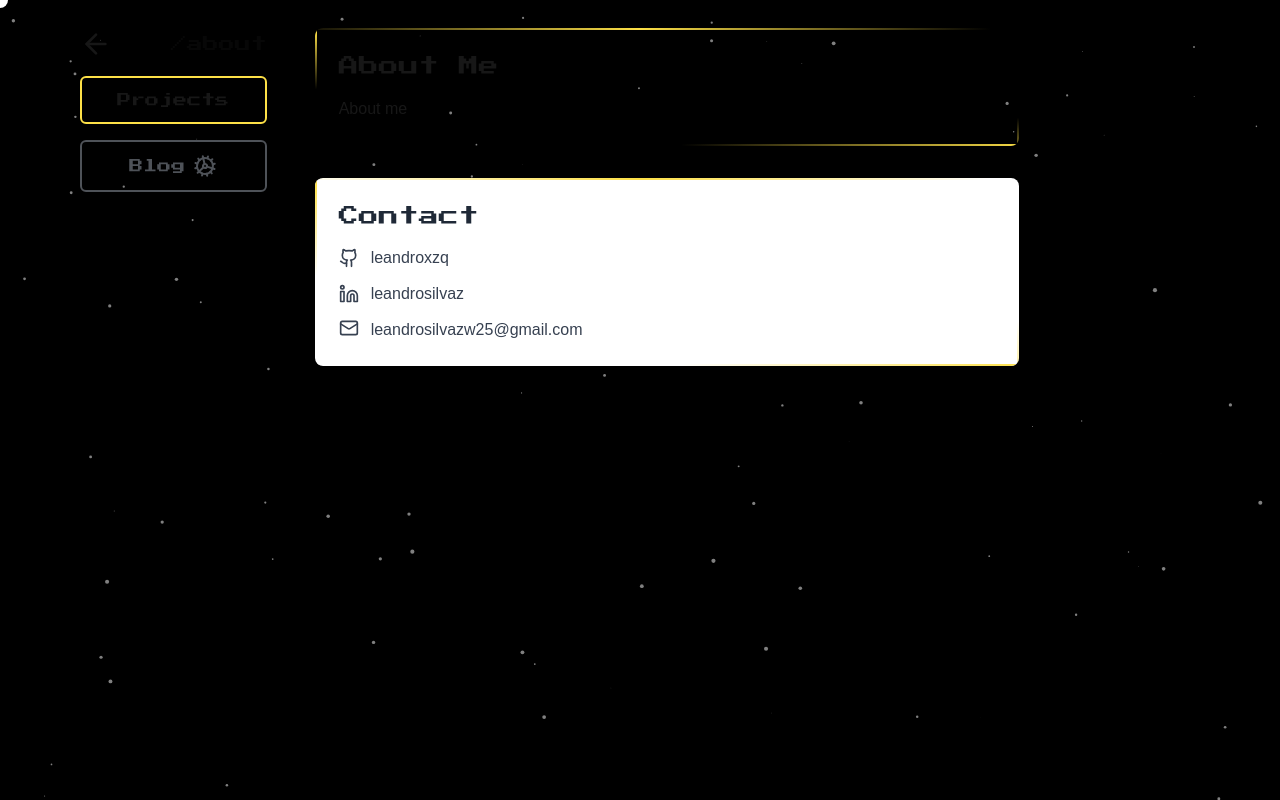
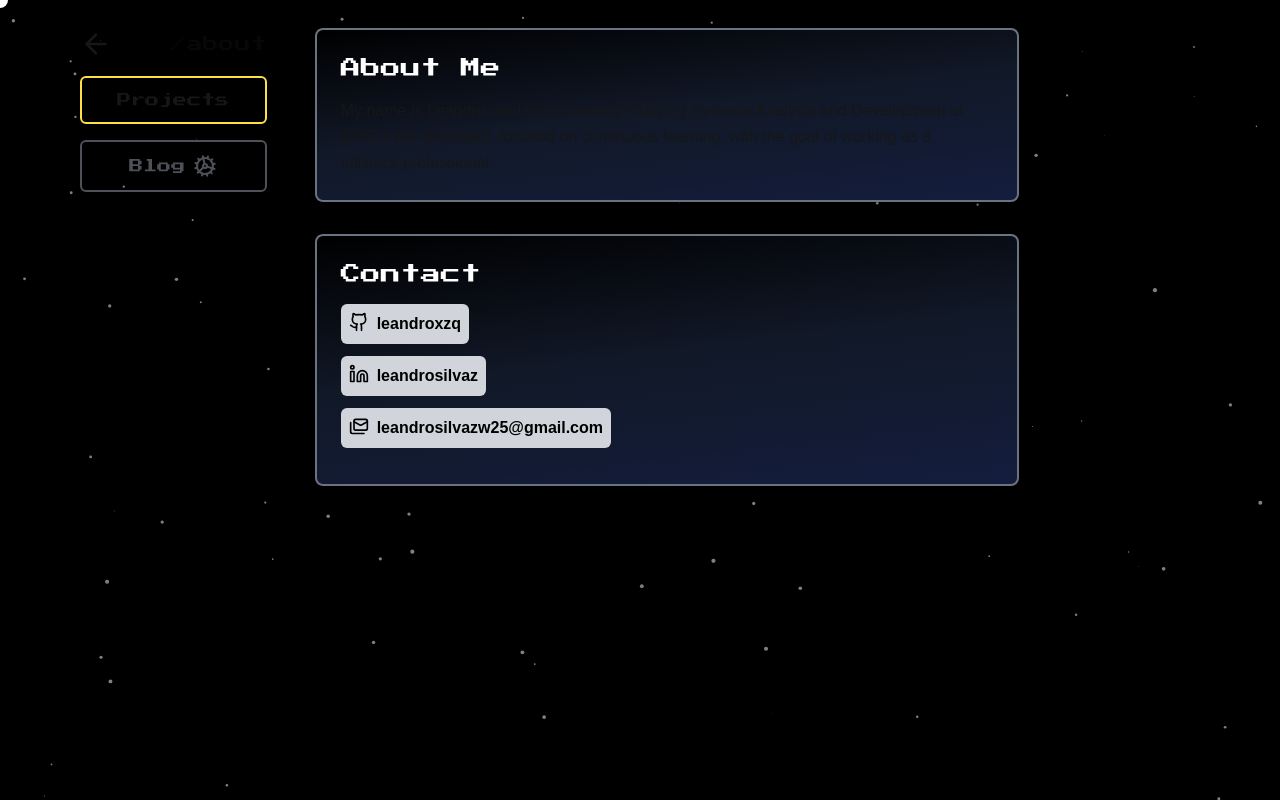
Before and after one commit to leandroxzq/leandroxzq.github.io, a Next.js app: page /about in a window 1280 px wide. Built offline with nearby package versions, Linux system fonts and the light colour scheme.

Commit message:
componentizing cards for the page and improving the card style

```diff
--- a/src/app/about/page.tsx
+++ b/src/app/about/page.tsx
@@ -1,74 +1,62 @@
 'use client'
 
 import Page from '@/components/Page'
-import RotatingLines from '@/components/RotatingLines'
+import ContainerMotion from '@/components/ContainerMotion'
 
 import { Press_Start_2P } from 'next/font/google'
-import { Github, Linkedin, Mail } from 'lucide-react'
-import { motion } from 'framer-motion'
+import { Github, Linkedin, Mails } from 'lucide-react'
 
 const pressStart2P = Press_Start_2P({
   subsets: ['latin'],
   weight: '400',
 })
 
+const Links = [
+  {
+    icon: <Github className="w-5 h-5" />,
+    href: 'https://github.com/leandroxzq',
+    span: 'leandroxzq',
+  },
+  {
+    icon: <Linkedin className="w-5 h-5" />,
+    href: 'https://www.linkedin.com/in/leandrosilvaz/',
+    span: 'leandrosilvaz',
+  },
+  {
+    icon: <Mails className="w-5 h-5" />,
+    href: '',
+    span: 'leandrosilvazw25@gmail.com',
+  },
+]
+
 export default function About() {
   return (
     <Page>
-      <div className="space-y-8">
-        <motion.section
-          initial={{ opacity: 0, y: 20 }}
-          animate={{ opacity: 1, y: 0 }}
-          className="relative dark:bg-gray-900 p-6 rounded-lg shadow-md overflow-hidden"
-        >
-          <RotatingLines />
-          <div className="relative z-10">
-            <h3 className={`text-xl font-semibold mb-4 ${pressStart2P.className}`}>About Me</h3>
-            <p className="leading-relaxed">About me</p>
-          </div>
-        </motion.section>
+      <ContainerMotion>
+        <h3 className={`text-xl font-bold text-white mb-4 ${pressStart2P.className}`}>About Me</h3>
+        <p className="leading-relaxed">
+          My name is Leandro, and I am currently studying Systems Analysis and Development at IFPE.
+          I am dedicated, focused on continuous learning, with the goal of working as a fullstack
+          professional.
+        </p>
+      </ContainerMotion>
 
-        <motion.section
-          initial={{ opacity: 0, y: 20 }}
-          animate={{ opacity: 1, y: 0 }}
-          transition={{ delay: 0.3 }}
-          className="relative bg-white dark:bg-gray-900 p-6 rounded-lg shadow-md overflow-hidden"
-        >
-          <RotatingLines />
-          <div className="relative z-10">
-            <h3
-              className={`text-xl font-semibold text-gray-800 dark:text-white mb-4 ${pressStart2P.className}`}
-            >
-              Contact
-            </h3>
-            <div className="space-y-3">
-              <a
-                className="flex items-center gap-3 text-gray-700 dark:text-gray-300 hover:text-blue-600 dark:hover:text-blue-400 transition-colors"
-                href="https://github.com/leandroxzq"
-                target="_blank"
-                rel="noopener noreferrer"
-              >
-                <Github className="w-5 h-5" />
-                <span>leandroxzq</span>
-              </a>
-              <a
-                className="flex items-center gap-3 text-gray-700 dark:text-gray-300 hover:text-blue-600 dark:hover:text-blue-400 transition-colors"
-                href="https://www.linkedin.com/in/leandrosilvaz/"
-                target="_blank"
-                rel="noopener noreferrer"
-              >
-                <Linkedin className="w-5 h-5" />
-                <span>leandrosilvaz</span>
-              </a>
+      <ContainerMotion delay={0.3}>
+        <h3 className={`text-xl font-bold text-white mb-4 ${pressStart2P.className}`}>Contact</h3>
 
-              <p className="flex gap-3 text-gray-700 dark:text-gray-300 hover:text-blue-600 dark:hover:text-blue-400 transition-colors">
-                <Mail className="w-5 h-5" />
-                <span>leandrosilvazw25@gmail.com</span>
-              </p>
-            </div>
-          </div>
-        </motion.section>
-      </div>
+        {Links.map((link, index) => (
+          <a
+            key={index}
+            className="flex w-fit p-2 gap-2 font-semibold rounded-md text-black bg-gray-300 hover:text-blue-600 transition-colors mb-3"
+            href={link.href}
+            target="_blank"
+            rel="noopener noreferrer"
+          >
+            {link.icon}
+            <span>{link.span}</span>
+          </a>
+        ))}
+      </ContainerMotion>
     </Page>
   )
 }
--- a/src/app/globals.css
+++ b/src/app/globals.css
@@ -54,12 +54,21 @@ body {
   @apply flex justify-center items-center;
 }
 
+.bg-gradient {
+  background: linear-gradient(
+    173deg,
+    rgba(0, 0, 0, 1) 0%,
+    rgba(17, 24, 39, 1) 48%,
+    rgb(20, 29, 61) 99%
+  );
+}
+
 .gradient-text {
   background: linear-gradient(
-    175deg,
-    rgb(253, 224, 71) 10%,
-    rgb(196, 185, 87) 20%,
-    rgb(255, 255, 255) 70%
+    173deg,
+    rgba(255, 255, 255, 1) 50%,
+    rgba(204, 190, 33, 1) 68%,
+    rgba(140, 126, 0, 1) 93%
   );
   -webkit-background-clip: text;
   -webkit-text-fill-color: transparent;
--- /dev/null
+++ b/src/components/ContainerMotion.tsx
@@ -0,0 +1,16 @@
+import { motion } from 'framer-motion'
+
+export default function ContainerMotion({ children, delay = 0 }) {
+  return (
+    <motion.div
+      initial={{ opacity: 0, y: 20 }}
+      animate={{ opacity: 1, y: 0 }}
+      transition={{ delay }}
+      className={
+        'relative border-2 border-gray-500 bg-gray-900 p-6 rounded-lg shadow-md overflow-hidden bg-gradient'
+      }
+    >
+      {children}
+    </motion.div>
+  )
+}
```
